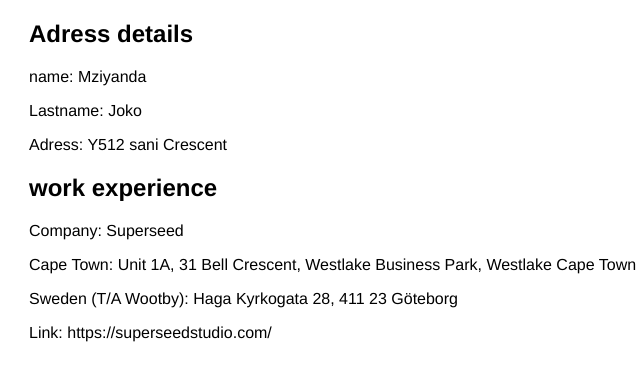
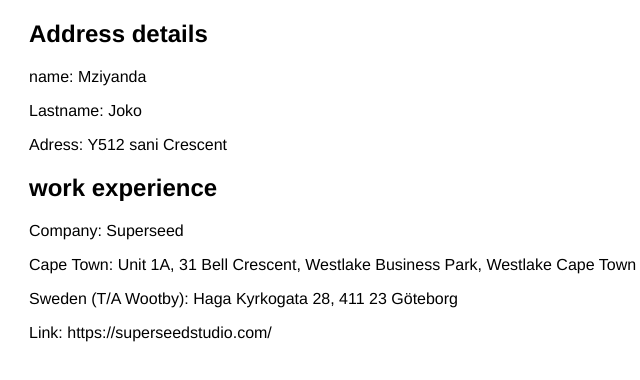
Before and after one commit to mziyandajoko/onepage-resume, an Eleventy site: page src/index.njk in a window 1280 px wide. Shown: the full height of the page, 161-801 px from the left. Built offline with nearby package versions, Linux system fonts and the light colour scheme; Eleventy itself is replaced by a stand-in of ours; files that its build step writes are made by us from their sources.

Commit message:
fix text

```diff
--- a/_public/styles.css
+++ b/_public/styles.css
@@ -1,7 +1,7 @@
 body{
     margin: 0 auto;
     font-family: "Helvetica Neue",Helvetica;
-    padding: 0px 15px;
+    padding: 0px 20px;
     width: 900px;
     max-width: 100%;
 }
--- a/src/index.njk
+++ b/src/index.njk
@@ -3,7 +3,7 @@ title: Mziyanda Joko Resume
 layout: "base.njk"
 ---
 <div class="container">
-    <h2>Adress details</h2>
+    <h2>Address details</h2>
     {% for details in data.details %}
         <p>name: {{details.name}}</p>
         <p>Lastname: {{details.lastname}}</p>
```
Also changed, not shown: _public/index.html.
